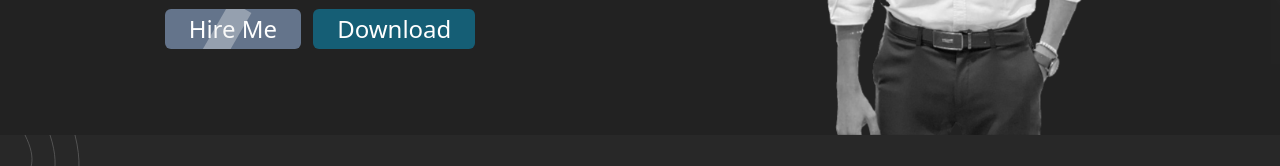
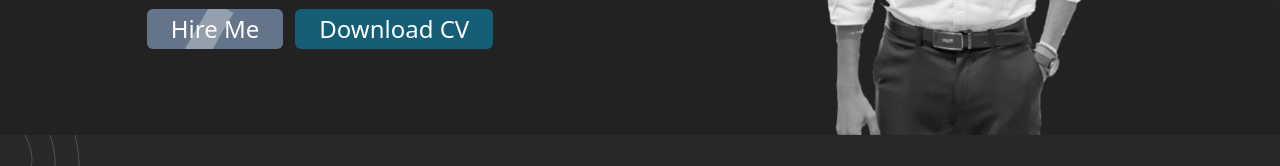
Before and after one commit to mahmoudali0001/my-portfolio, a website: page index.html in a window 1280 px wide. Shown: the part 445-611 px from the top of the page. Drawn offline with nearby package versions, Linux system fonts and the light colour scheme.

Commit message:
change download button to download cv

```diff
--- a/index.html
+++ b/index.html
@@ -220,7 +220,7 @@
             <i class="fa-solid fa-magnifying-glass text-base group-hover:relative group-hover:right-0 right-1/2 absolute duration-500 group-hover:inline-block z-0"></i>
           </a>
 
-          <a  href="./assets/Mahmoud-Ali-Front-End-Developer (1).pdf" download class="overflow-hidden group flex items-center w-fit gap-x-2 bg-cyan-800 duration-700 text-white px-6 lg:text-2xl text-lg py-1 rounded-md relative before:absolute before:rotate-[30deg] before:w-6 before:animate-hireAnimted before:animation-delay-3000 before:h-[150%] before:bg-[#eeeeee5b] before:left-[-40%] before:top-[-6px] before:duration-700 hover:before:left-[120%] before:z-30" id="downloadClick"><span class="bg-cyan-800 z-10">Download</span>
+          <a  href="./assets/Mahmoud-Ali-Front-End-Developer (1).pdf" download class="overflow-hidden group flex items-center w-fit gap-x-2 bg-cyan-800 duration-700 text-white px-6 lg:text-2xl text-lg py-1 rounded-md relative before:absolute before:rotate-[30deg] before:w-6 before:animate-hireAnimted before:animation-delay-3000 before:h-[150%] before:bg-[#eeeeee5b] before:left-[-40%] before:top-[-6px] before:duration-700 hover:before:left-[120%] before:z-30" id="downloadClick"><span class="bg-cyan-800 z-10">Download CV</span>
           <i class="fa-solid fa-arrow-down bottom-0 text-base group-hover:relative group-hover:right-0 right-1/2 absolute duration-500 group-hover:inline-block z-0"></i>
         </a>
         </div>
```
